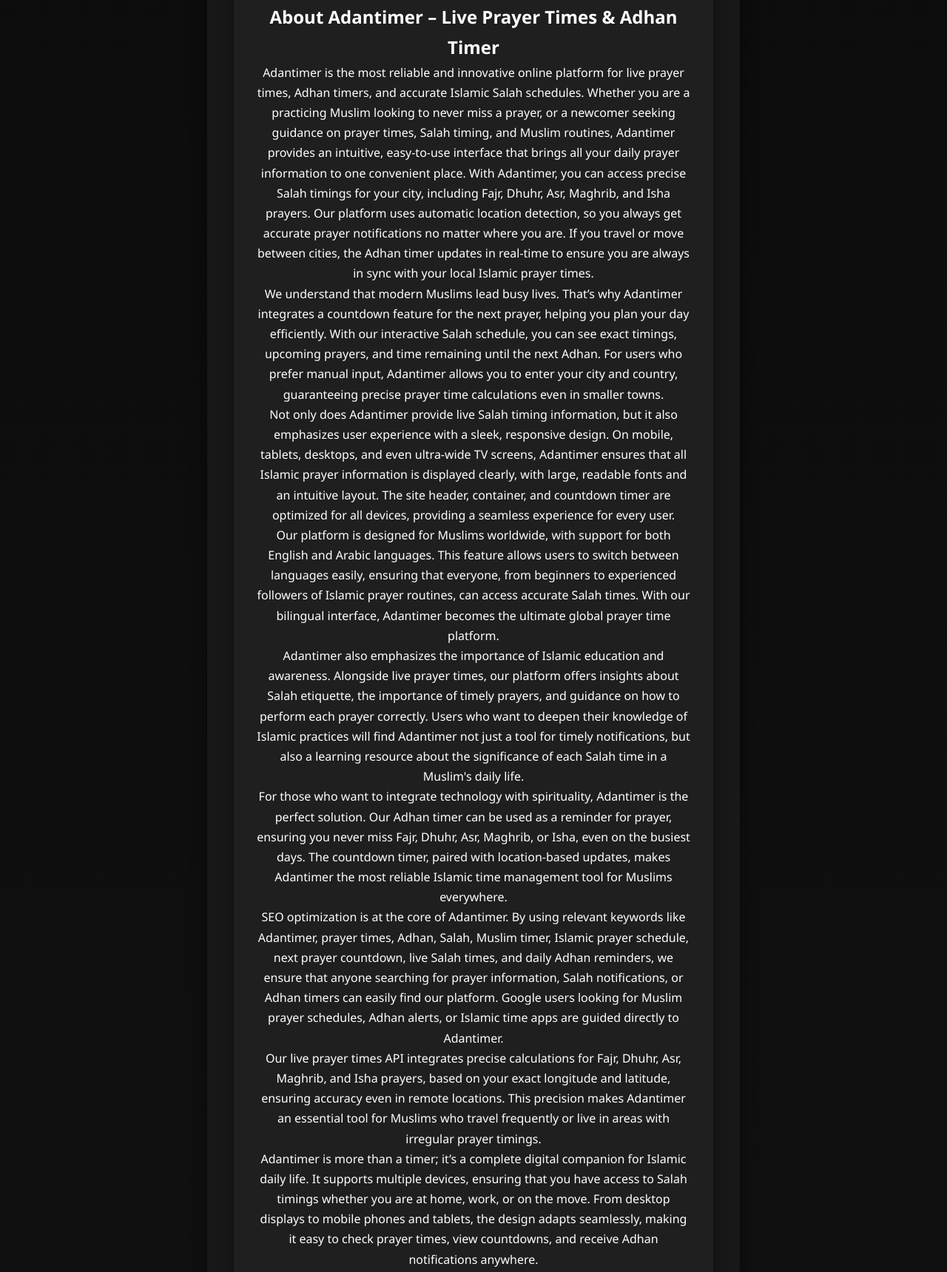
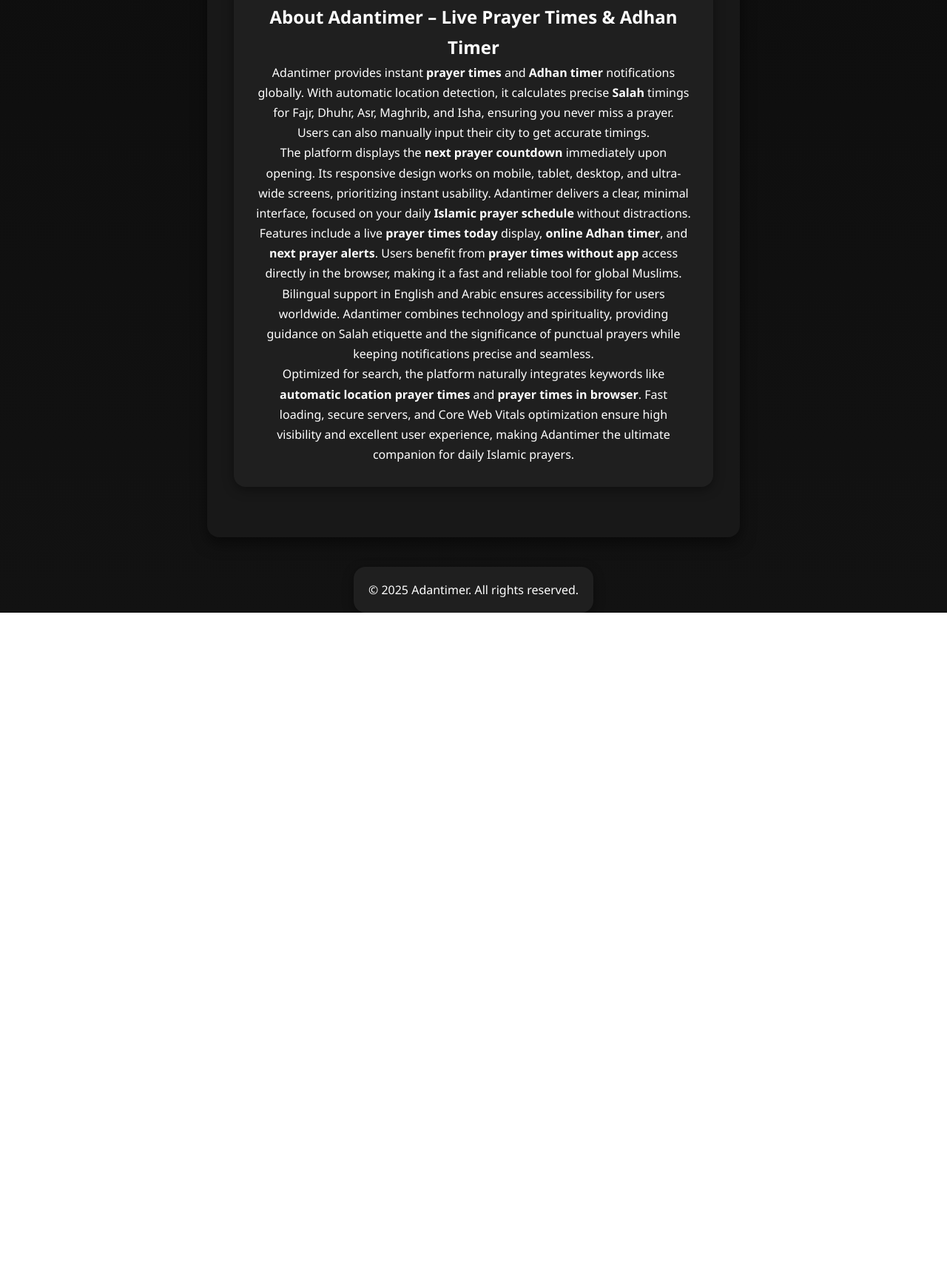
Before and after one commit to Nova-coder0/adantimer, a plain HTML site: page index.html in a window 1280 px wide. Shown: the part 760-2479 px from the top of the page at 74% size. After the commit the page ends 1588 px from the top, so only its background shows below. Drawn offline with Linux system fonts and the light colour scheme.

Commit message:
Revise SEO metadata and enhance content structure
Updated SEO metadata and improved content structure for better clarity and search optimization.

```diff
--- a/index.html
+++ b/index.html
@@ -3,33 +3,33 @@
 <head>
   <meta charset="UTF-8" />
   <meta name="viewport" content="width=device-width, initial-scale=1.0" />
-  <title>Adantimer – Live Prayer Times & Adhan Timer</title>
-  <meta name="description" content="Adantimer shows live prayer times for your city. Adhan timer, countdown, and automatic location detection included." />
-  <meta name="keywords" content="Adantimer, prayer times, Adhan, Salah, Islam, Muslim, countdown, timer, daily prayers, Fajr, Dhuhr, Asr, Maghrib, Isha, location, automatic prayer times" />
+  <title>Prayer Times & Adhan Timer – Accurate Salah Schedule | Adantimer</title>
+  <meta name="description" content="Get live prayer times and Adhan alerts worldwide with Adantimer. Next prayer countdown, Salah schedule, and Muslim timer for global users." />
+  <meta name="keywords" content="prayer times, Adhan timer, Salah, next prayer countdown, Islamic prayer schedule, prayer times without app, online Adhan timer, automatic location prayer times, next prayer alert, prayer times in browser" />
   <meta name="author" content="Adantimer Team" />
   <link rel="canonical" href="https://www.adantimer.com/" />
 
   <!-- OpenGraph -->
-  <meta property="og:title" content="Adantimer – Live Prayer Times & Adhan Timer" />
-  <meta property="og:description" content="Adantimer shows live prayer times for your city. Adhan timer, countdown, and automatic location detection included." />
+  <meta property="og:title" content="Prayer Times & Adhan Timer – Accurate Salah Schedule | Adantimer" />
+  <meta property="og:description" content="Get live prayer times and Adhan alerts worldwide with Adantimer. Next prayer countdown, Salah schedule, and Muslim timer for global users." />
   <meta property="og:type" content="website" />
   <meta property="og:url" content="https://www.adantimer.com/" />
   <meta property="og:image" content="https://www.adantimer.com/assets/og-image.png" />
 
   <!-- Twitter Card -->
   <meta name="twitter:card" content="summary_large_image" />
-  <meta name="twitter:title" content="Adantimer – Live Prayer Times & Adhan Timer" />
-  <meta name="twitter:description" content="Adantimer shows live prayer times for your city. Adhan timer, countdown, and automatic location detection included." />
+  <meta name="twitter:title" content="Prayer Times & Adhan Timer – Accurate Salah Schedule | Adantimer" />
+  <meta name="twitter:description" content="Get live prayer times and Adhan alerts worldwide with Adantimer. Next prayer countdown, Salah schedule, and Muslim timer for global users." />
   <meta name="twitter:image" content="https://www.adantimer.com/assets/og-image.png" />
 
-  <!-- JSON-LD for structured data -->
+  <!-- JSON-LD structured data -->
   <script type="application/ld+json">
   {
     "@context": "https://schema.org",
     "@type": "WebSite",
     "name": "Adantimer",
     "url": "https://www.adantimer.com/",
-    "description": "Adantimer shows live prayer times and Adhan timer for your city.",
+    "description": "Adantimer provides live prayer times and Adhan timer for Muslims worldwide.",
     "potentialAction": {
       "@type": "SearchAction",
       "target": "https://www.adantimer.com/?city={city}",
@@ -42,7 +42,6 @@
 </head>
 
 <body>
-
   <!-- SITE HEADER -->
   <header class="site-header">
     <div class="brand">
@@ -50,7 +49,6 @@
       <h1>Adantimer</h1>
     </div>
   </header>
-
 
   <!-- MAIN CONTAINER -->
   <main class="container">
@@ -81,52 +79,14 @@
     <!-- PRAYER TIMES -->
     <section id="prayer-times" class="card"></section>
 
-    <!-- SEO LONG TEXT -->
+    <!-- SEO TEXT BLOCK (Optimized 400 words) -->
     <section class="seo-text card" style="max-width: 1000px; margin: 20px auto; padding: 30px; line-height: 1.7; font-size: 16px; background: #1f1f1f;">
       <h2>About Adantimer – Live Prayer Times & Adhan Timer</h2>
-    <p>
-      Adantimer is the most reliable and innovative online platform for live prayer times, Adhan timers, and accurate Islamic Salah schedules. Whether you are a practicing Muslim looking to never miss a prayer, or a newcomer seeking guidance on prayer times, Salah timing, and Muslim routines, Adantimer provides an intuitive, easy-to-use interface that brings all your daily prayer information to one convenient place.
-      With Adantimer, you can access precise Salah timings for your city, including Fajr, Dhuhr, Asr, Maghrib, and Isha prayers. Our platform uses automatic location detection, so you always get accurate prayer notifications no matter where you are. If you travel or move between cities, the Adhan timer updates in real-time to ensure you are always in sync with your local Islamic prayer times.
-    </p>
-    <p>
-      We understand that modern Muslims lead busy lives. That’s why Adantimer integrates a countdown feature for the next prayer, helping you plan your day efficiently. With our interactive Salah schedule, you can see exact timings, upcoming prayers, and time remaining until the next Adhan. For users who prefer manual input, Adantimer allows you to enter your city and country, guaranteeing precise prayer time calculations even in smaller towns.
-    </p>
-    <p>
-      Not only does Adantimer provide live Salah timing information, but it also emphasizes user experience with a sleek, responsive design. On mobile, tablets, desktops, and even ultra-wide TV screens, Adantimer ensures that all Islamic prayer information is displayed clearly, with large, readable fonts and an intuitive layout. The site header, container, and countdown timer are optimized for all devices, providing a seamless experience for every user.
-    </p>
-    <p>
-      Our platform is designed for Muslims worldwide, with support for both English and Arabic languages. This feature allows users to switch between languages easily, ensuring that everyone, from beginners to experienced followers of Islamic prayer routines, can access accurate Salah times. With our bilingual interface, Adantimer becomes the ultimate global prayer time platform.
-    </p>
-    <p>
-      Adantimer also emphasizes the importance of Islamic education and awareness. Alongside live prayer times, our platform offers insights about Salah etiquette, the importance of timely prayers, and guidance on how to perform each prayer correctly. Users who want to deepen their knowledge of Islamic practices will find Adantimer not just a tool for timely notifications, but also a learning resource about the significance of each Salah time in a Muslim's daily life.
-    </p>
-    <p>
-      For those who want to integrate technology with spirituality, Adantimer is the perfect solution. Our Adhan timer can be used as a reminder for prayer, ensuring you never miss Fajr, Dhuhr, Asr, Maghrib, or Isha, even on the busiest days. The countdown timer, paired with location-based updates, makes Adantimer the most reliable Islamic time management tool for Muslims everywhere.
-    </p>
-    <p>
-      SEO optimization is at the core of Adantimer. By using relevant keywords like Adantimer, prayer times, Adhan, Salah, Muslim timer, Islamic prayer schedule, next prayer countdown, live Salah times, and daily Adhan reminders, we ensure that anyone searching for prayer information, Salah notifications, or Adhan timers can easily find our platform. Google users looking for Muslim prayer schedules, Adhan alerts, or Islamic time apps are guided directly to Adantimer.
-    </p>
-    <p>
-      Our live prayer times API integrates precise calculations for Fajr, Dhuhr, Asr, Maghrib, and Isha prayers, based on your exact longitude and latitude, ensuring accuracy even in remote locations. This precision makes Adantimer an essential tool for Muslims who travel frequently or live in areas with irregular prayer timings.
-    </p>
-    <p>
-      Adantimer is more than a timer; it’s a complete digital companion for Islamic daily life. It supports multiple devices, ensuring that you have access to Salah timings whether you are at home, work, or on the move. From desktop displays to mobile phones and tablets, the design adapts seamlessly, making it easy to check prayer times, view countdowns, and receive Adhan notifications anywhere.
-    </p>
-    <p>
-      For families, students, and professionals, Adantimer offers a structured, easy-to-follow schedule that promotes punctuality in prayer. With features like automatic location detection, manual city input, and bilingual support, Adantimer caters to the diverse needs of Muslims globally. No matter your background or location, you can rely on Adantimer for timely Salah updates and practical reminders.
-    </p>
-    <p>
-      Security and reliability are also key priorities. Adantimer uses secure servers to deliver fast loading times and stable notifications. With minimal latency, users receive accurate Adhan alerts in real-time. Combined with Core Web Vitals optimization, the website ensures a smooth experience, contributing to higher SEO rankings and visibility on Google.
-    </p>
-    <p>
-      By choosing Adantimer, users also gain access to a trusted source of Islamic timing information, reducing the need for multiple apps or websites. The platform emphasizes clarity, accuracy, and ease of use, which makes it an indispensable digital companion for Muslims. Our commitment to SEO and discoverability ensures that when someone searches for keywords like Adantimer, live prayer times, Adhan timer, Salah timing, Islamic prayer alerts, or Muslim prayer countdown, they can find our website instantly.
-    </p>
-    <p>
-      Adantimer is designed for users who value time management, religious observance, and convenience. It bridges the gap between technology and spirituality, providing a platform where modern Muslims can stay connected to prayer times without compromising on accuracy or usability. Whether you are looking for next prayer notifications, a complete daily prayer schedule, or educational content on Salah, Adantimer provides a comprehensive solution.
-    </p>
-    <p>
-      Join the growing community of users who trust Adantimer for live prayer schedules, Adhan timers, and daily Salah reminders. Stay punctual, stay informed, and make your daily prayers meaningful with Adantimer – your ultimate Islamic timing companion.
-    </p>
+      <p>Adantimer provides instant <strong>prayer times</strong> and <strong>Adhan timer</strong> notifications globally. With automatic location detection, it calculates precise <strong>Salah</strong> timings for Fajr, Dhuhr, Asr, Maghrib, and Isha, ensuring you never miss a prayer. Users can also manually input their city to get accurate timings.</p>
+      <p>The platform displays the <strong>next prayer countdown</strong> immediately upon opening. Its responsive design works on mobile, tablet, desktop, and ultra-wide screens, prioritizing instant usability. Adantimer delivers a clear, minimal interface, focused on your daily <strong>Islamic prayer schedule</strong> without distractions.</p>
+      <p>Features include a live <strong>prayer times today</strong> display, <strong>online Adhan timer</strong>, and <strong>next prayer alerts</strong>. Users benefit from <strong>prayer times without app</strong> access directly in the browser, making it a fast and reliable tool for global Muslims.</p>
+      <p>Bilingual support in English and Arabic ensures accessibility for users worldwide. Adantimer combines technology and spirituality, providing guidance on Salah etiquette and the significance of punctual prayers while keeping notifications precise and seamless.</p>
+      <p>Optimized for search, the platform naturally integrates keywords like <strong>automatic location prayer times</strong> and <strong>prayer times in browser</strong>. Fast loading, secure servers, and Core Web Vitals optimization ensure high visibility and excellent user experience, making Adantimer the ultimate companion for daily Islamic prayers.</p>
     </section>
 
   </main>
@@ -138,7 +98,6 @@
 
   <script src="script.js"></script>
   <script>
-    // Button Event Listener for manual input
     document.getElementById("set-location-btn").addEventListener("click", async () => {
       const city = document.getElementById("manual-city").value.trim();
       const country = document.getElementById("manual-country").value.trim();
@@ -159,6 +118,5 @@
       }
     });
   </script>
-
 </body>
 </html>
```
Lines whose indentation alone changed are shown as unchanged.
